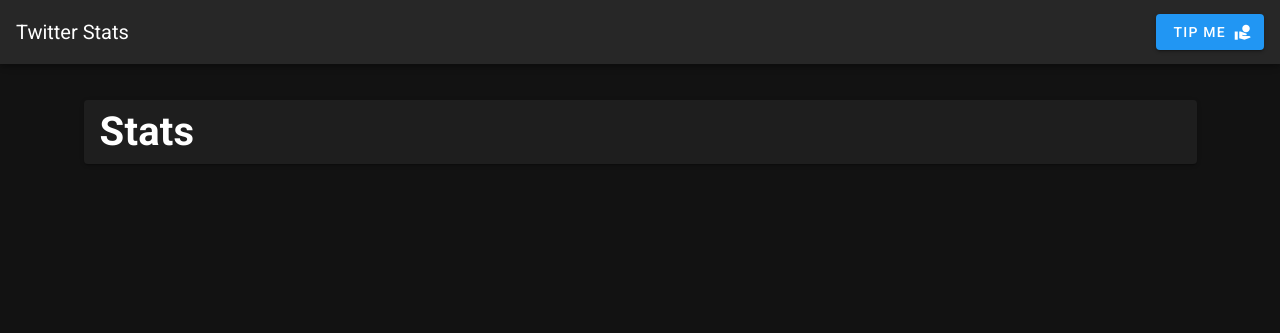
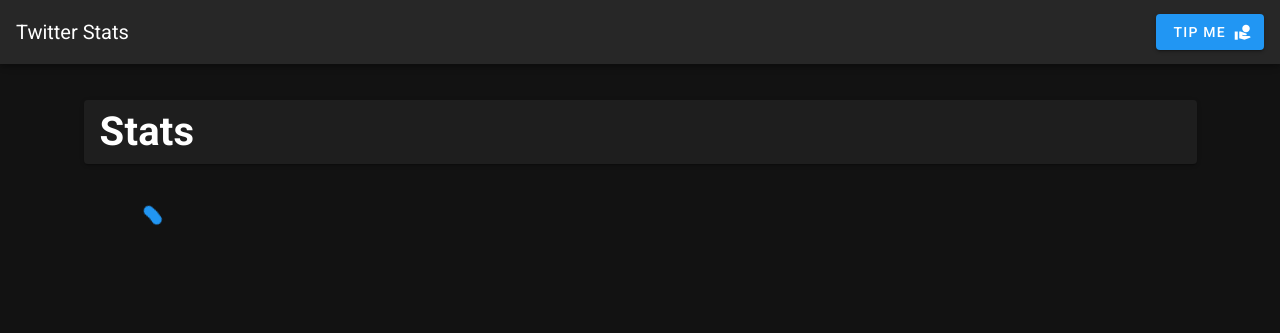
Before and after one commit to nathanielastudillo/twitter-stats, a Nuxt app: page /stats in a window 1280 px wide. Shown: the top 333 px of the page. Built offline with nearby package versions, Linux system fonts and the light colour scheme.

Commit message:
added loader, edited text

```diff
--- a/components/upload.vue
+++ b/components/upload.vue
@@ -5,8 +5,8 @@
         </v-card-title>
         <v-card-text>
           <p>
-            Select your tweets.js file to get insights into your tweeting.
-            You data doesn't leave your phone.
+            Select your tweets.js file (data/tweets.js) to get insights into your tweeting.
+            You data doesn't leave your device.
           </p>
         </v-card-text>
         <v-card-actions>
--- a/layouts/default.vue
+++ b/layouts/default.vue
@@ -13,6 +13,7 @@
       Tip Me
       <v-icon medium right>mdi-hand-coin</v-icon>
     </v-btn>
+
     </v-app-bar>
     <v-main>
       <v-container>
--- a/pages/stats.vue
+++ b/pages/stats.vue
@@ -36,8 +36,20 @@
           mainIcon="mdi-home-floor-1"
           badgeIcon="mdi-clock"
         ></DataCardText>
+        <v-col>
+          <v-btn @click="clear">Clear</v-btn>
+        </v-col>
       </v-col>
     </v-row>
+    <v-progress-circular
+        v-else
+        class="ma-6"
+      :size="70"
+      :width="10"
+      :value = 70
+      color="blue"
+      indeterminate
+    ></v-progress-circular>
   </v-container>
 </template>
 
@@ -73,6 +85,15 @@ function stripNonWords(str) {
 
 export default {
   name: "Stats",
+  data() {
+    return {
+        attrs: {
+        class: 'ma-6',
+        boilerplate: true,
+        elevation: 2,
+      },
+    };
+  },
   mounted() {
     this.readFile();
   },
@@ -87,6 +108,11 @@ export default {
         this.$store.commit("stats/setArchiveJSON", strippedTilBrackets);
       };
       reader.readAsText(file);
+    },
+    clear() {
+      this.$store.commit("stats/setArchive", null);
+      this.$store.commit("stats/setArchiveJSON", null);
+      this.$router.push("/");
     },
   },
   computed: {
```
